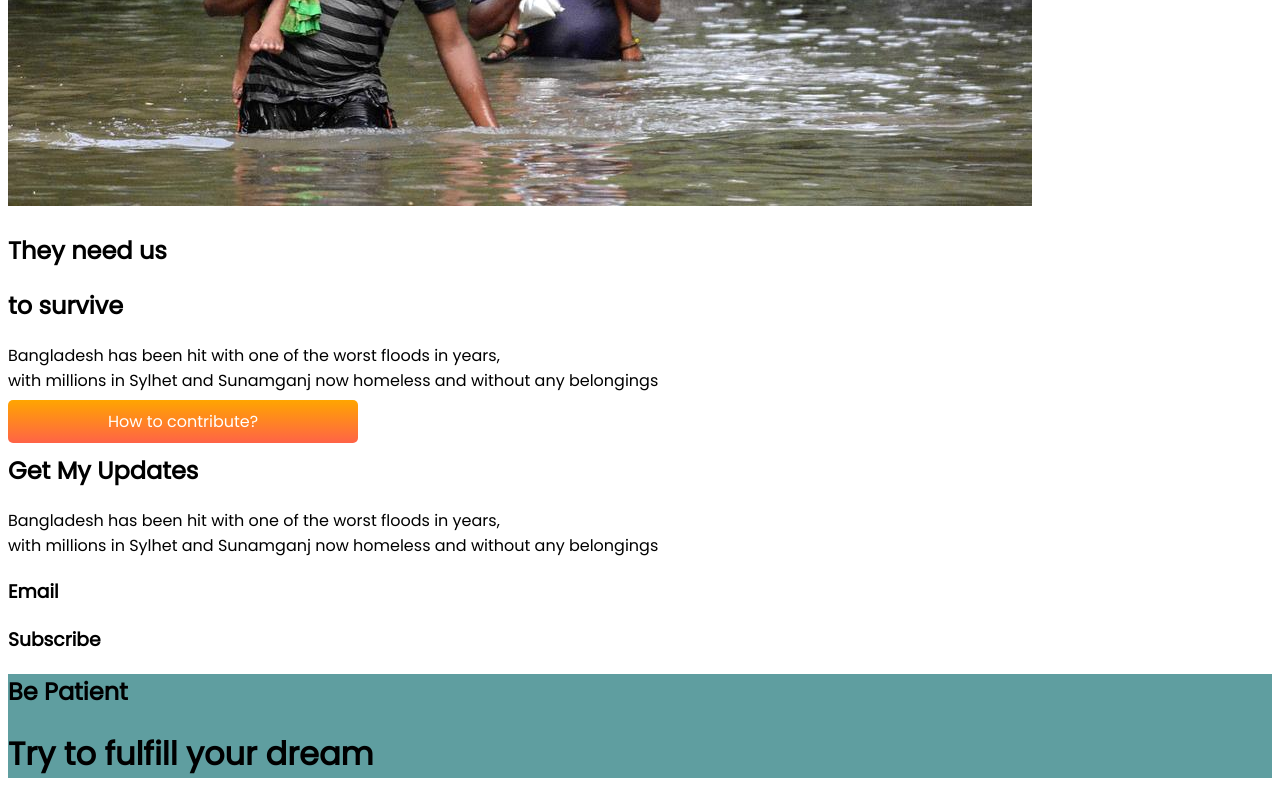
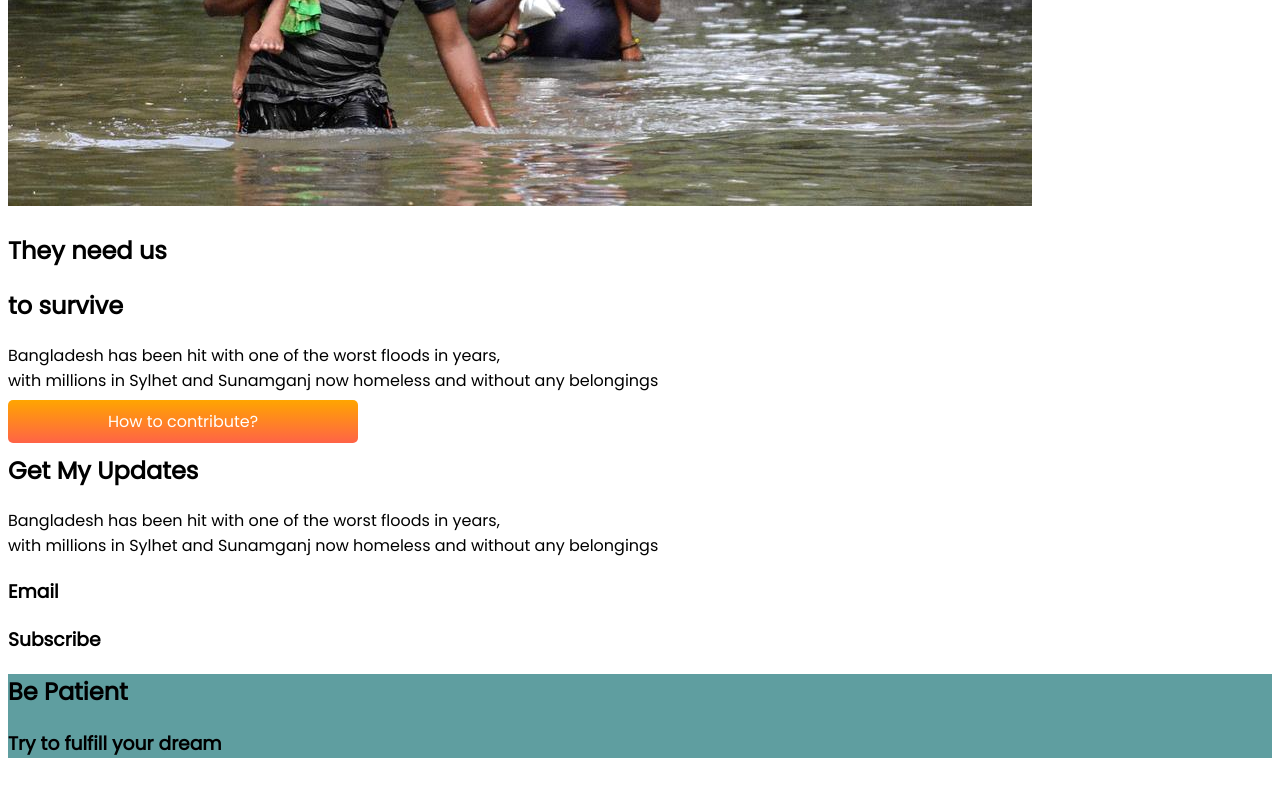
Before and after one commit to suriyatumpa/Personal-Portfolio, a plain HTML site: page index.html in a window 1280 px wide. Shown: the part 2686-3486 px from the top of the page. After the commit the page ends 3462 px from the top, so only its background shows below. Drawn offline with Linux system fonts and the light colour scheme.

Commit message:
Seventh Commit

```diff
--- a/index.html
+++ b/index.html
@@ -103,7 +103,7 @@
     </body>
 <footer>
     <h2>Be Patient</h2>
-    <h1>Try to fulfill your dream</h1>
+    <h3>Try to fulfill your dream</h3>
 
 </footer>
 </html>
```
